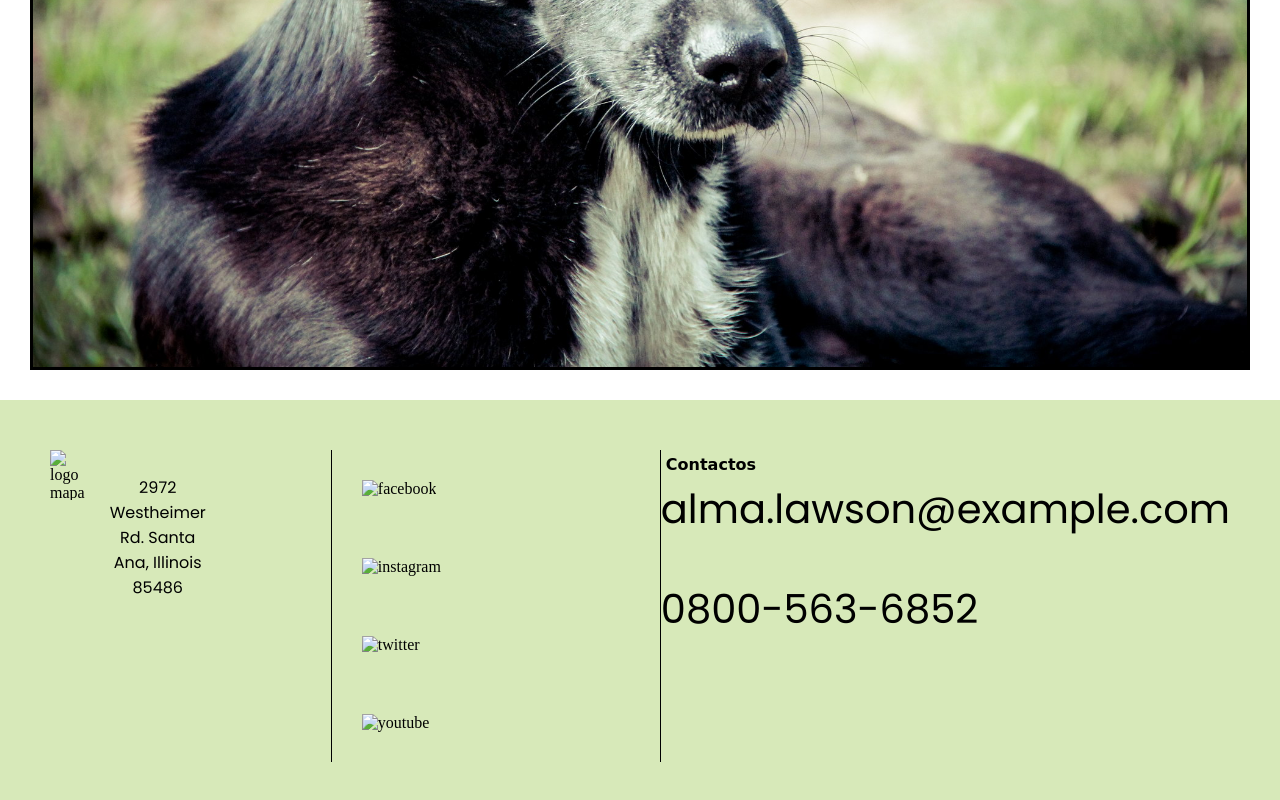
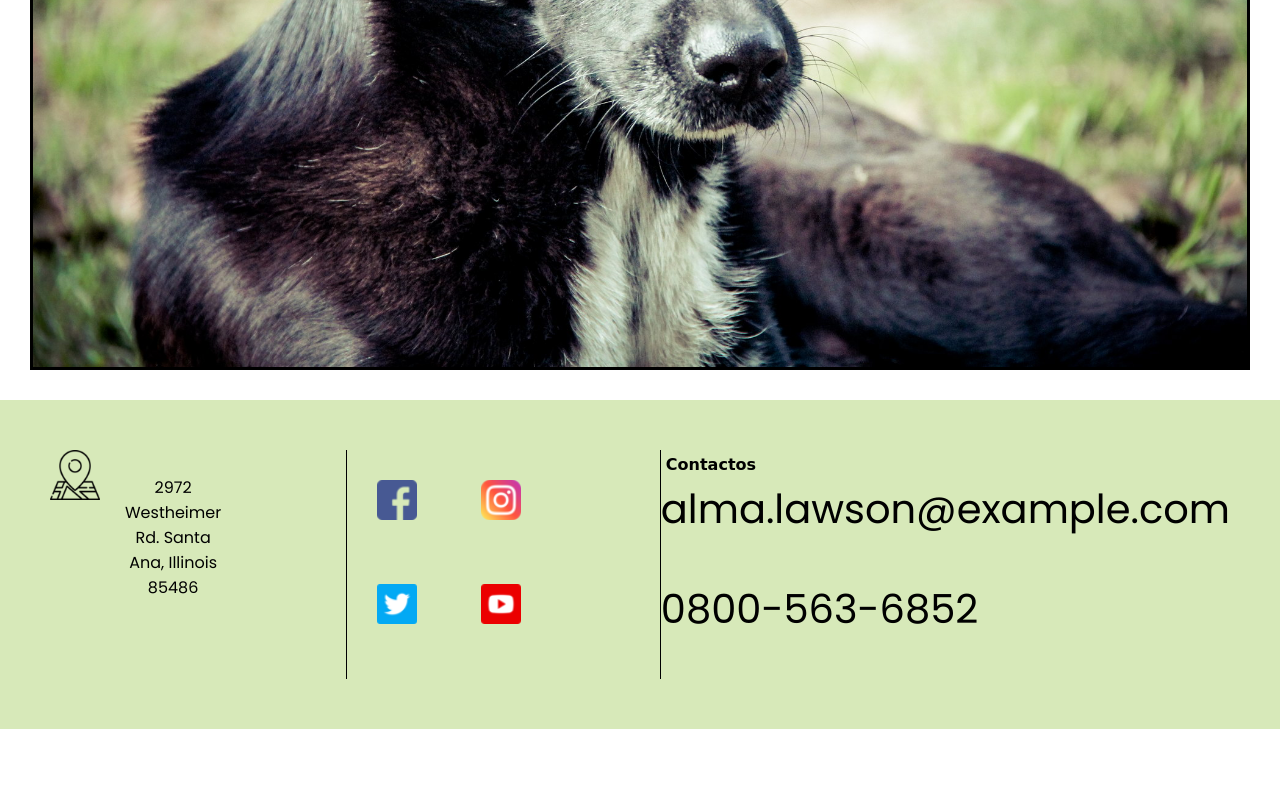
Before and after one commit to JoaquinIgnacioMogliani/Proyecto-nuestro-refigio.io, a plain HTML site: page pages/galeria.html in a window 1280 px wide. Shown: the part 2936-3736 px from the top of the page. After the commit the page ends 3665 px from the top, so only its background shows below. Drawn offline with Linux system fonts and the light colour scheme; a web font is replaced by a local one.

Commit message:
se corrigue rutas de imagenes

```diff
--- a/pages/galeria.html
+++ b/pages/galeria.html
@@ -73,14 +73,14 @@
     <div class="footer">
 
             <div class="direccion">
-                <img src="./assets/mapa.png" alt="logo mapa">
+                <img src="../assets/mapa.png" alt="logo mapa">
                 <p>2972 Westheimer Rd. Santa Ana, Illinois 85486 </p>
             </div>
             <div class="redes">
-                <img src="./assets/facebook.png" alt="facebook">
-                <img src="./assets/instagram.png" alt="instagram">
-                <img src="./assets/twitter.png" alt="twitter">
-                <img src="./assets/youtube.png" alt="youtube">
+                <img src="../assets/facebook.png" alt="facebook">
+                <img src="../assets/instagram.png" alt="instagram">
+                <img src="../assets/twitter.png" alt="twitter">
+                <img src="../assets/youtube.png" alt="youtube">
             </div>
 
         <div class="mail">
```
